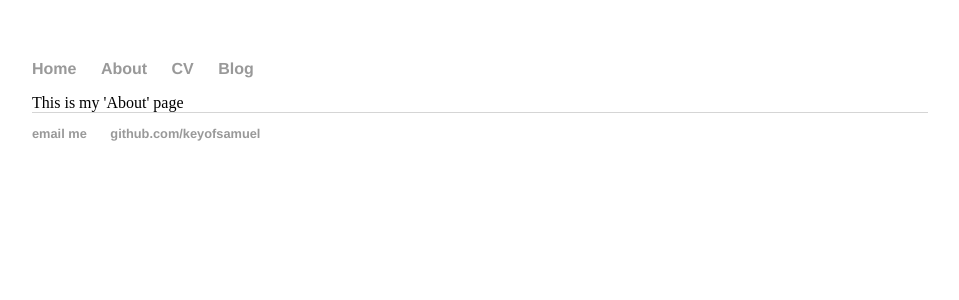
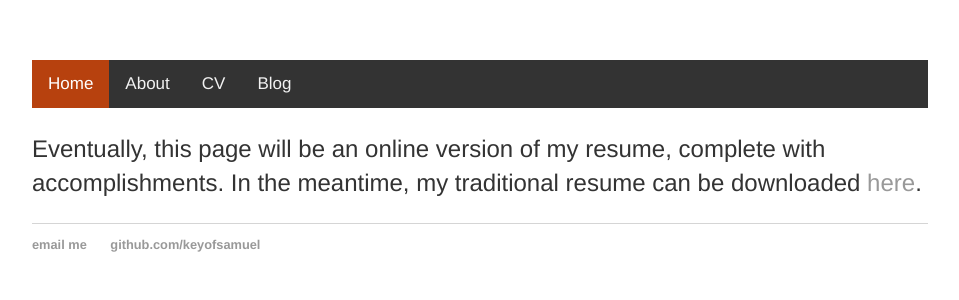
Before and after one commit to KeyofSamuel/keyofsamuel.github.io, a Jekyll site: the page built from cv/index.md, in a window 1280 px wide. Shown: the top 300 px of the page, without its empty margins (160-1119 px from the left). Built offline with Jekyll 4.4.1, drawn with Linux system fonts in a browser that asks for light colours.

Commit message:
* Update to Nav Header and Content Files

```diff
--- a/_layouts/default.html
+++ b/_layouts/default.html
@@ -7,13 +7,14 @@
 		</head>
 		<body>
 			<nav>
-	    		<ul>
-	        		<li><a href="/">Home</a></li>
-		        	<li><a href="/about">About</a></li>
-	        		<li><a href="/cv">CV</a></li>
-	        		<li><a href="/blog">Blog</a></li>
-	    		</ul>
+			<div class="topnav">
+			<a class="active" href="/">Home</a>
+			<a href="/about">About</a>
+			<a href="/cv">CV</a>
+			<a href="/blog" id="/blog">Blog</a>
+			</div>
 			</nav>
+
 			<div class="container">
 
 			{{ content }}
@@ -21,7 +22,7 @@
 			</div><!-- /.container -->
 			<footer>
 	    		<ul>
-	        		<li><a href="mailto:samuel.campbell.000@gmail.com">email me</a></li>
+	        		<li><a href="mailto:samuel.campbell.001@gmail.com">email me</a></li>
 	        		<li><a href="https://github.com/keyofsamuel">github.com/keyofsamuel</a></li>
 				</ul>
 			</footer>
--- a/css/main.css
+++ b/css/main.css
@@ -1,6 +1,7 @@
 body {
     margin: 60px auto;
     width: 70%;
+    font-family:'Helvetica', 'Arial', 'Sans-Serif';
 }
 nav ul, footer ul {
     font-family:'Helvetica', 'Arial', 'Sans-Serif';
@@ -41,3 +42,31 @@ ul.posts {
 ul.posts li {
     list-style: none;
 }
+
+/* Add a black background color to the top navigation */
+.topnav {
+    background-color: #333;
+    overflow: hidden;
+}
+
+/* Style the links inside the navigation bar */
+.topnav a {
+    float: left;
+    color: #f2f2f2;
+    text-align: center;
+    padding: 14px 16px;
+    text-decoration: none;
+    font-size: 17px;
+}
+
+/* Change the color of links on hover */
+.topnav a:hover {
+    background-color: #ddd;
+    color: black;
+}
+
+/* Add a color to the active/current link */
+.topnav a.active {
+    background-color: #B7410E;
+    color: white;
+}
--- a/cv/index.html
+++ /dev/null
@@ -1,6 +0,0 @@
----
-title: My About Page
-layout: default
----
-
-This is my 'About' page
--- /dev/null
+++ b/cv/index.md
@@ -0,0 +1,6 @@
+---
+title: Curriculum Vitae
+layout: default
+---
+
+Eventually, this page will be an online version of my resume, complete with accomplishments.  In the meantime, my traditional resume can be downloaded <a href="/media/resume_current.pdf">here</a>.
```
Also changed, not shown: about/index.md (renamed from about/index.html), 1 other file.
